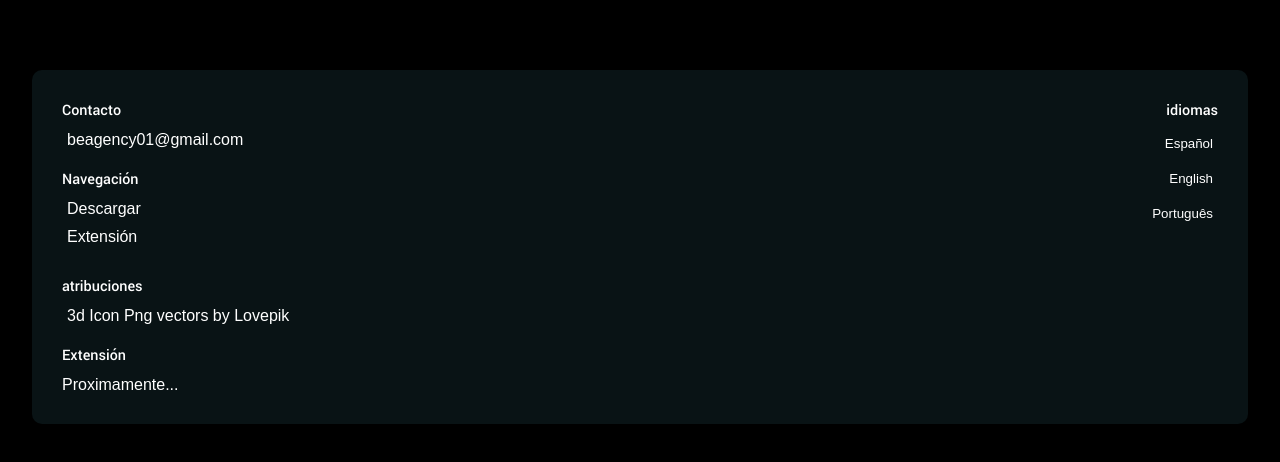
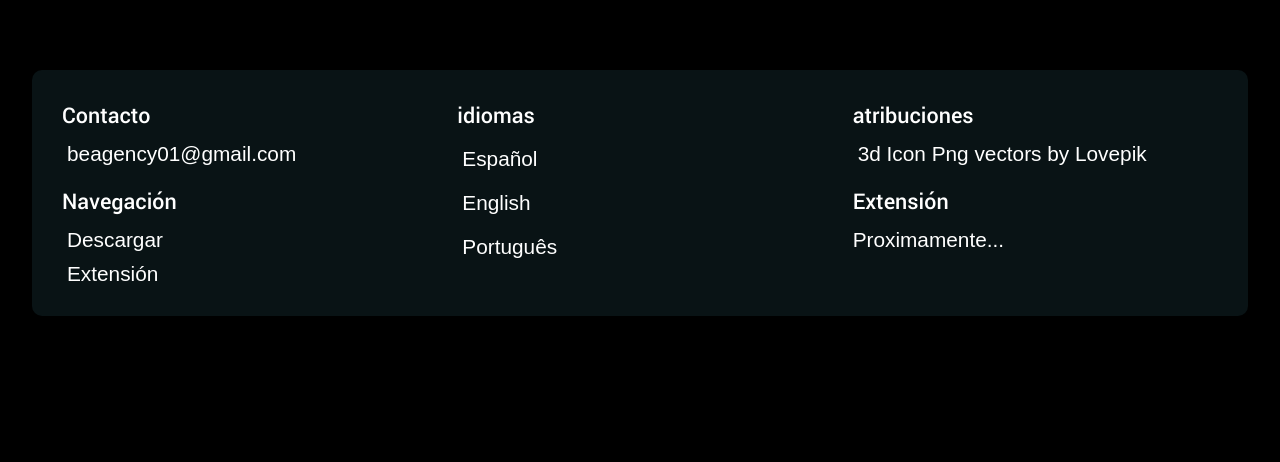
Before and after one commit to EnzoDev10/be.dl, a plain HTML site: page index.html in a window 1280 px wide. Shown: the part 1457-1919 px from the top of the page. After the commit the page ends 1833 px from the top, so only its background shows below. Drawn offline with Linux system fonts and the light colour scheme; files whose address does not match are found by name; a web font is replaced by a local one.

Commit message:
Added desktop footer

```diff
--- a/styles.less
+++ b/styles.less
@@ -359,15 +359,17 @@ header {
 		border-radius: 10px;
 		display: grid;
 		gap: 20px;
-		grid-template-columns: 1fr 1fr;
+		grid-template-columns: repeat(2, 1fr);
 
 		margin: 60px auto;
 		padding: 25px;
 		text-align: left;
 		width: 95%;
 
+
 		.langs-footer {
 			text-align: right;
+
 		}
 
 		li {
@@ -386,6 +388,7 @@ header {
 
 		button {
 			font-family: inherit;
+			font-size: inherit;
 			font-weight: 300;
 		}
 
@@ -546,4 +549,22 @@ header {
 			width: auto;
 		}
 	}
+
+	#footer {
+		.container {
+			grid-template-columns: repeat(3, 1fr);
+
+			.langs-footer {
+				text-align: left;
+			}
+
+			.footer-header {
+				font-size: 1.5rem;
+			}
+
+			li:not(.footer-header) {
+				font-size: 1.3rem;
+			}
+		}
+	}
 }
```
Also changed, not shown: styles.css.
